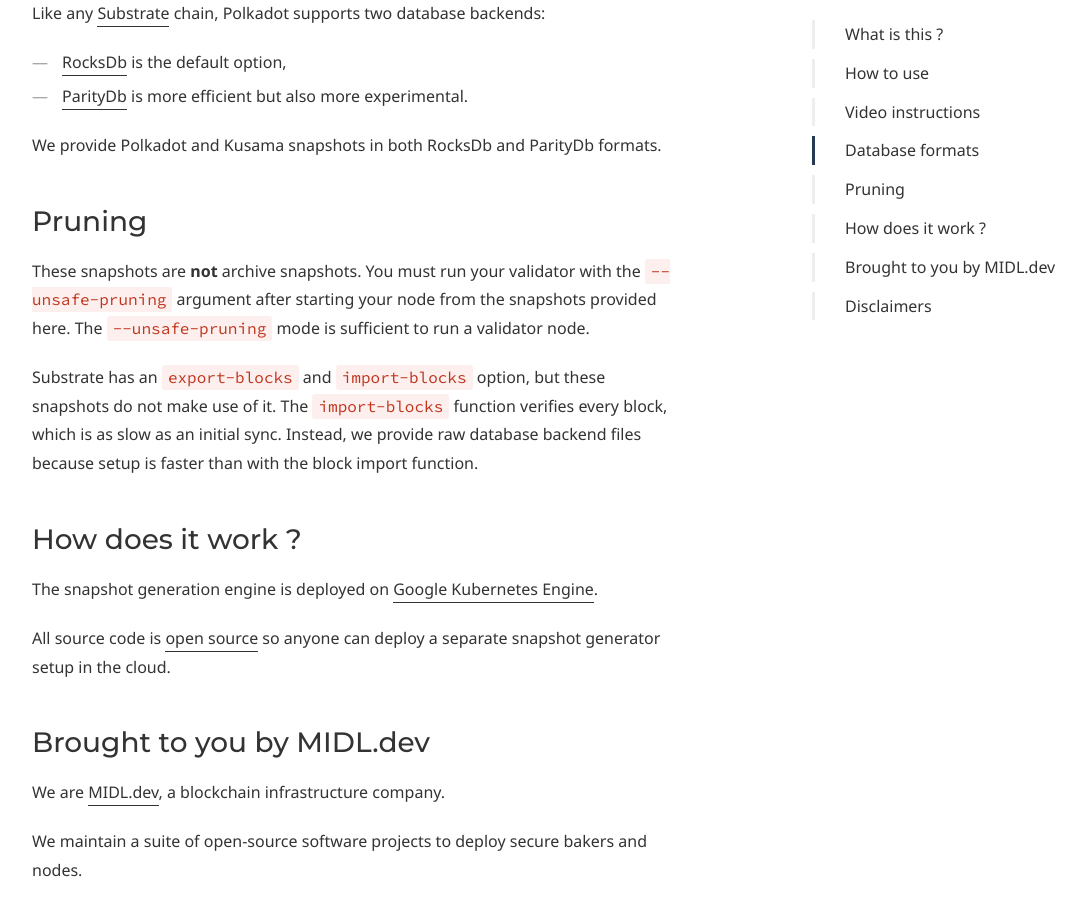
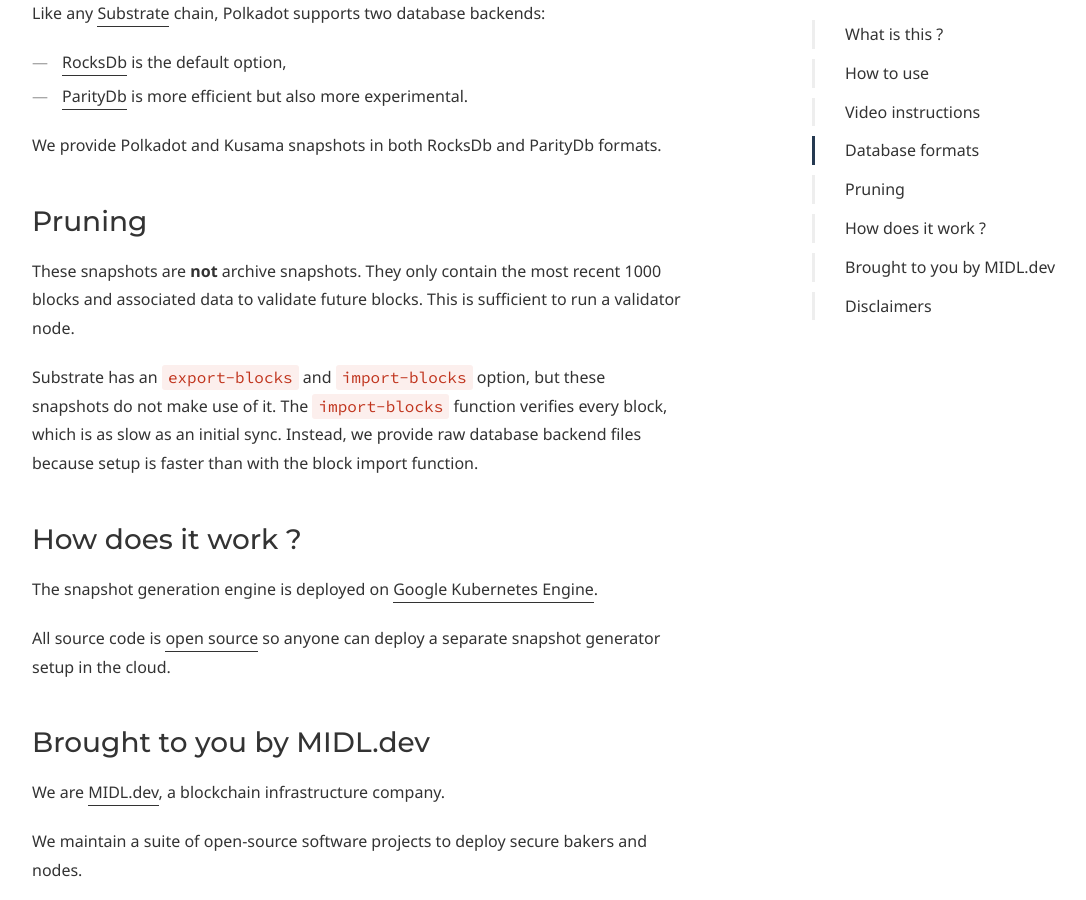
Before and after one commit to midl-dev/polkashots-website, a Jekyll site: the page built from getting-started.md, in a window 1280 px wide and 900 px high, scrolled down 2285 px. Shown: the whole window, without its empty margins (38-1124 px from the left). Built offline with Jekyll 4.4.1, drawn with Linux system fonts in a browser that asks for light colours; some web fonts are replaced.

Commit message:
remove unsafe-pruning

```diff
--- a/getting-started.md
+++ b/getting-started.md
@@ -85,7 +85,7 @@
 
 ### Pruning
 
-These snapshots are **not** archive snapshots. You must run your validator with the `--unsafe-pruning` argument after starting your node from the snapshots provided here. The `--unsafe-pruning` mode is sufficient to run a validator node.
+These snapshots are **not** archive snapshots. They only contain the most recent 1000 blocks and associated data to validate future blocks. This is sufficient to run a validator node.
 
 Substrate has an `export-blocks` and `import-blocks` option, but these snapshots do not make use of it. The `import-blocks` function verifies every block, which is as slow as an initial sync. Instead, we provide raw database backend files because setup is faster than with the block import function.
 
```
